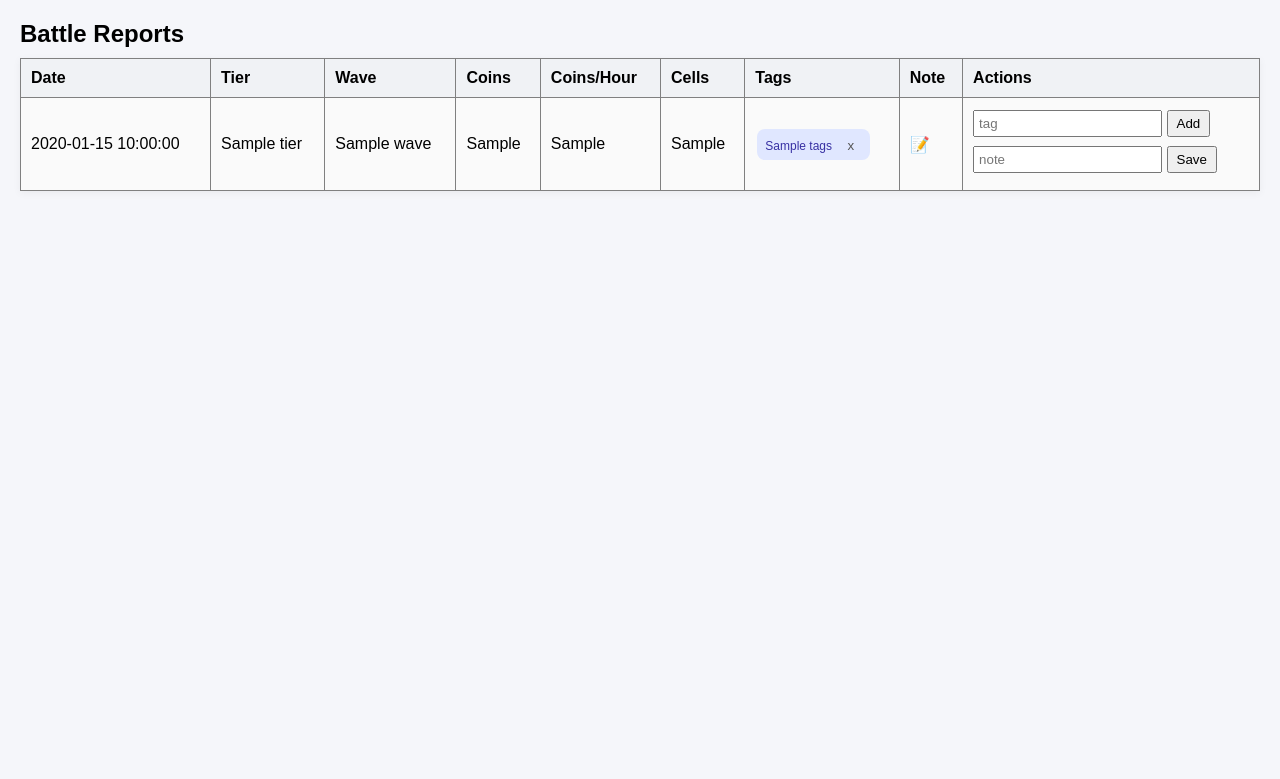
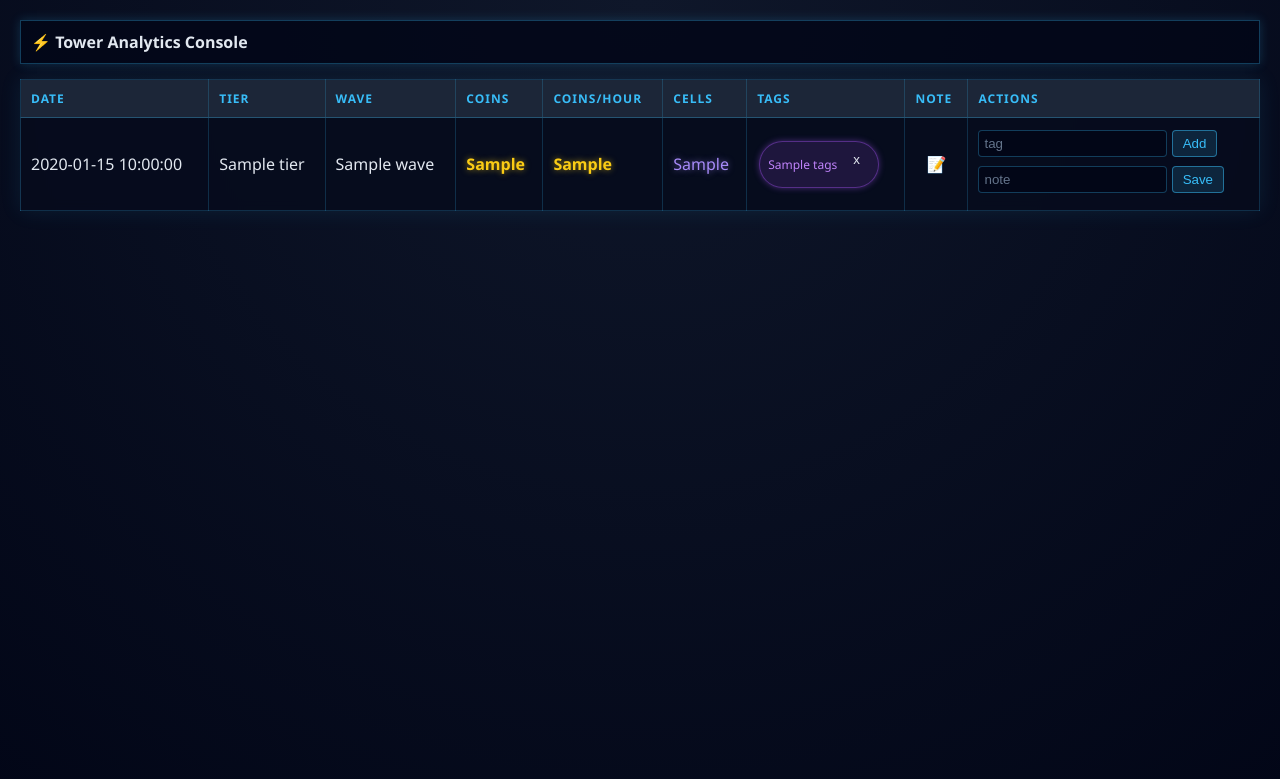
Before and after one commit to robertjuric/Tower-Analytics, a Python web app: template ui/templates/index.html in a window 1280 px wide. Shown: the top 779 px of the page. Run offline with Jinja, Linux system fonts and the light colour scheme; the template is opened without the code that fills it: most values are stand-ins (such as "Sample title", 1, 10 or a date in 2020).

Commit message:
Update index.html

```diff
--- a/ui/templates/index.html
+++ b/ui/templates/index.html
@@ -4,20 +4,25 @@
     <title>Battle Reports</title>
 <style>
     body {
-            font-family: Arial, sans-serif;
-            background-color: #f5f6fa;
+        font-family: 'Segoe UI', Arial, sans-serif;
+        background: radial-gradient(circle at top, #0f172a, #020617);
+        color: #e2e8f0;
         margin: 20px;
     }
 
     h2 {
-            margin-bottom: 10px;
+        color: #38bdf8;
+        letter-spacing: 1px;
+        text-shadow: 0 0 8px rgba(56,189,248,0.6);
     }
 
     table {
         border-collapse: collapse;
         width: 100%;
-            background: white;
-            box-shadow: 0 2px 8px rgba(0,0,0,0.05);
+        background: rgba(15, 23, 42, 0.85);
+        border: 1px solid rgba(56,189,248,0.2);
+        box-shadow: 0 0 20px rgba(56,189,248,0.1);
+        backdrop-filter: blur(6px);
     }
 
     th, td {
@@ -26,49 +31,94 @@
     }
 
     th {
-            background-color: #f0f2f5;
-            font-weight: 600;
+        background: rgba(30, 41, 59, 0.9);
+        color: #38bdf8;
+        text-transform: uppercase;
+        font-size: 12px;
+        letter-spacing: 1px;
+        border-bottom: 1px solid rgba(56,189,248,0.3);
+    }
+
+    tr {
+        transition: all 0.2s ease;
     }
 
     tr:nth-child(even) {
-            background-color: #fafafa;
+        background: rgba(2, 6, 23, 0.6);
     }
 
     tr:hover {
-            background-color: #f1f7ff;
+        background: rgba(56,189,248,0.08);
+        box-shadow: inset 0 0 10px rgba(56,189,248,0.2);
+    }
+
+    /* Coins highlight */
+    td:nth-child(4),
+    td:nth-child(5) {
+        color: #facc15;
+        font-weight: bold;
+        text-shadow: 0 0 6px rgba(250,204,21,0.6);
+    }
+
+    /* Cells highlight */
+    td:nth-child(6) {
+        color: #a78bfa;
+        text-shadow: 0 0 6px rgba(167,139,250,0.6);
     }
 
     .tag {
-            display: inline-block;
-            background: #e0e7ff;
-            color: #3730a3;
+        display: inline-flex;
+        align-items: center;
+        background: rgba(168, 85, 247, 0.15);
+        color: #c084fc;
         padding: 3px 8px;
         margin: 2px;
-            border-radius: 8px;
+        border-radius: 999px;
         font-size: 12px;
+        border: 1px solid rgba(168,85,247,0.4);
+        box-shadow: 0 0 6px rgba(168,85,247,0.4);
     }
 
     .tag button {
         border: none;
         background: none;
-            margin-left: 4px;
+        margin-left: 6px;
         cursor: pointer;
-            color: #555;
+        color: #e2e8f0;
     }
 
     input {
-            padding: 4px;
+        padding: 5px;
         margin: 2px 0;
+        background: #020617;
+        border: 1px solid rgba(56,189,248,0.3);
+        color: #e2e8f0;
+        border-radius: 4px;
+    }
+
+    input::placeholder {
+        color: #64748b;
     }
 
     button {
-            padding: 4px 8px;
+        padding: 5px 10px;
         margin-top: 2px;
         cursor: pointer;
+        background: rgba(56,189,248,0.15);
+        border: 1px solid rgba(56,189,248,0.5);
+        color: #38bdf8;
+        border-radius: 4px;
+        transition: all 0.2s ease;
+    }
+
+    button:hover {
+        background: rgba(56,189,248,0.3);
+        box-shadow: 0 0 8px rgba(56,189,248,0.6);
     }
 
     .note {
         font-size: 16px;
+        text-align: center;
     }
 
     .actions form {
@@ -76,7 +126,15 @@
     }
 </style>
 </head>
-<h2>Battle Reports</h2>
+<div style="
+    margin-bottom: 15px;
+    padding: 10px;
+    border: 1px solid rgba(56,189,248,0.3);
+    background: rgba(2,6,23,0.8);
+    box-shadow: 0 0 10px rgba(56,189,248,0.2);
+">
+    <strong>⚡ Tower Analytics Console</strong>
+</div>
 
 <table border="1">
 <tr>
```
Lines whose indentation alone changed are shown as unchanged.
